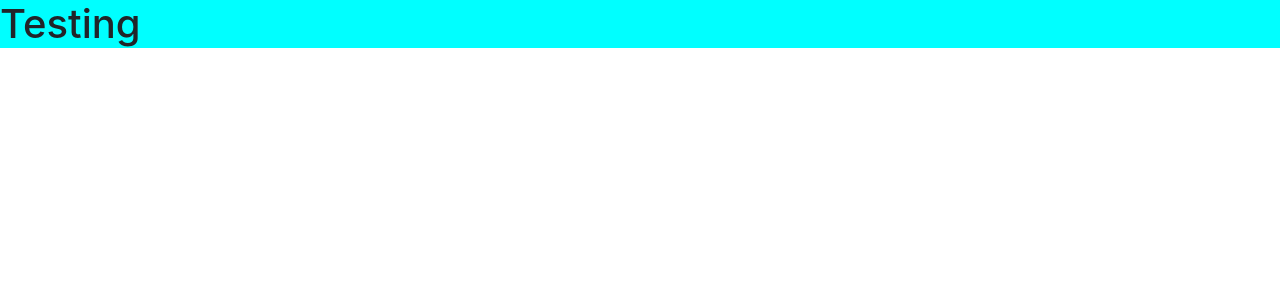
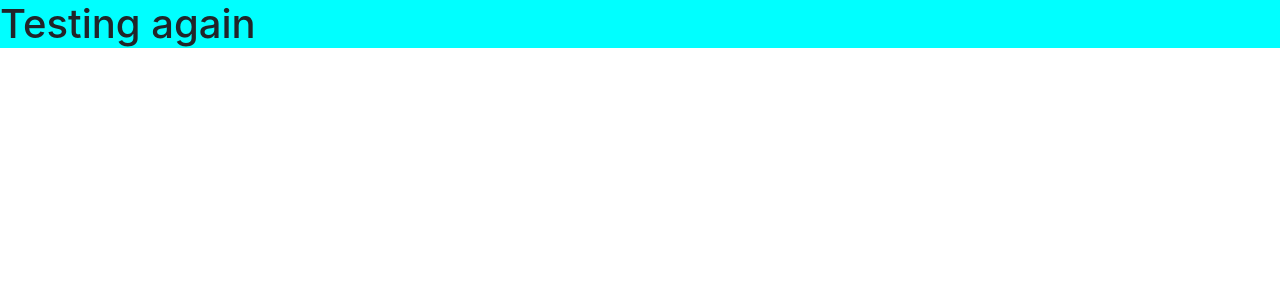
Before and after one commit to William-Larsson/Portfolio, a React (Create React App) app: page / in a window 1280 px wide. Shown: the top 300 px of the page. Built offline with nearby package versions, Linux system fonts and the light colour scheme.

Commit message:
Testing to push from VSCode

```diff
--- a/src/App.js
+++ b/src/App.js
@@ -5,7 +5,7 @@ import './global/styles.css'
 function App() {
     return (
         <div>
-            <h1>Testing</h1>
+            <h1>Testing again</h1>
         </div>
     )
 }
```
